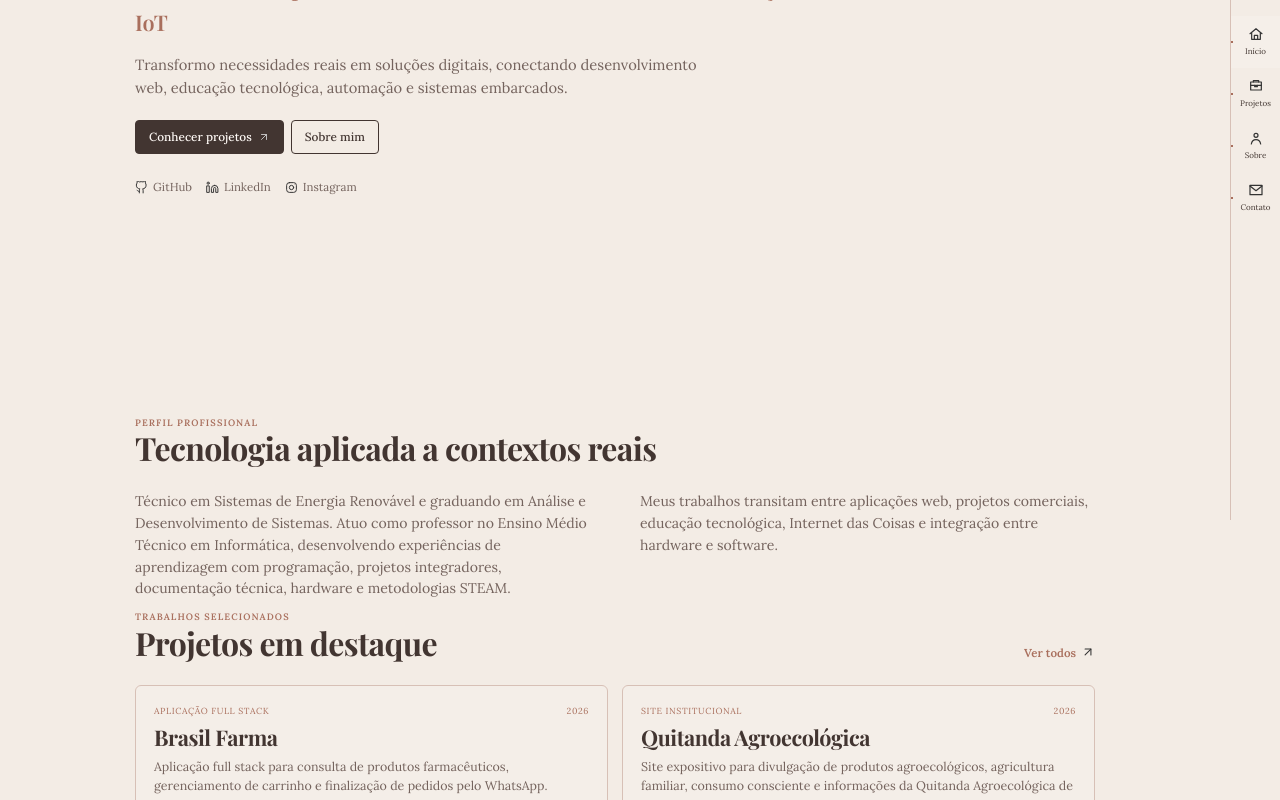
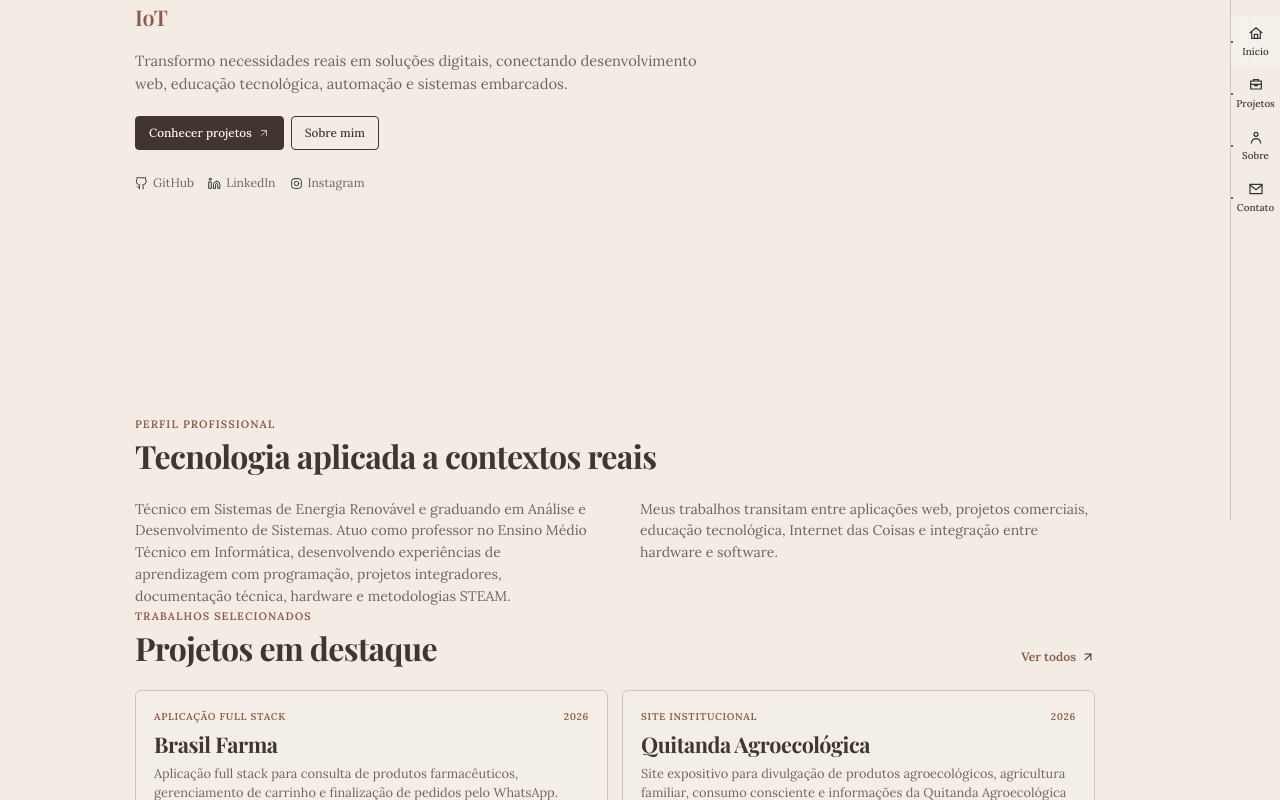
Before and after one commit to kaymmiNunes/portfolio-kaymmi-nunes, a React (Vite) app: page / in a window 1280 px wide. Shown: the part 280-1080 px from the top of the page. Built offline with nearby package versions, Linux system fonts and the light colour scheme.

Commit message:
refactor:

```diff
--- a/src/main.tsx
+++ b/src/main.tsx
@@ -4,7 +4,15 @@ import { BrowserRouter } from "react-router-dom";
 import { App } from "./App";
 import "./styles/index.css";
 
-createRoot(document.getElementById("root")!).render(
+const rootElement = document.getElementById("root");
+
+if (!rootElement) {
+  throw new Error(
+    'O elemento com o identificador "root" não foi encontrado.',
+  );
+}
+
+createRoot(rootElement).render(
   <StrictMode>
     <BrowserRouter>
       <App />
--- a/src/styles/index.css
+++ b/src/styles/index.css
@@ -8,7 +8,7 @@
   --text: #423531;
   --text-muted: #74635d;
 
-  --accent: #a96f5d;
+  --accent: #8f5848;
   --accent-soft: #dfbeb2;
 
   --border: #d7c0b6;
@@ -21,10 +21,6 @@
   --font-body: "Lora", Georgia, serif;
 
   --shadow: 0 12px 32px rgba(77, 53, 47, 0.08);
-}
-
-.sidebar-header {
-  background: rgba(243, 236, 229, 0.94);
 }
 
 /* ==========================================================
@@ -51,6 +47,8 @@ html {
 body {
   min-width: 320px;
   min-height: 100vh;
+
+  overflow-x: hidden;
 
   background: var(--background);
   color: var(--text);
@@ -98,7 +96,7 @@ ol {
 
 :focus-visible {
   outline: 2px solid var(--accent);
-  outline-offset: 2px;
+  outline-offset: 3px;
 }
 
 /* ==========================================================
@@ -149,8 +147,12 @@ ol {
   inset: 0 0 0 auto;
 
   width: var(--sidebar-width);
+
+  background: rgba(243, 236, 229, 0.94);
   border-left: 1px solid var(--border);
+
   backdrop-filter: blur(10px);
+  -webkit-backdrop-filter: blur(10px);
 
   z-index: 100;
 }
@@ -171,7 +173,7 @@ ol {
   position: relative;
 
   width: 100%;
-  height: 52px;
+  min-height: 52px;
 
   display: flex;
   flex-direction: column;
@@ -181,7 +183,8 @@ ol {
 
   color: var(--text);
 
-  font-size: 0.5rem;
+  font-size: 0.62rem;
+  font-weight: 500;
   text-decoration: none;
 
   transition:
@@ -208,7 +211,7 @@ ol {
 }
 
 .menu-nav a.active-link {
-  background: rgba(255, 255, 255, 0.14);
+  background: rgba(255, 255, 255, 0.2);
 }
 
 .menu-nav a.active-link::after {
@@ -231,10 +234,9 @@ ol {
 .eyebrow {
   color: var(--accent);
 
-  margin-top: 10px;
-  font-size: 0.58rem;
+  font-size: 0.68rem;
   font-weight: 600;
-  letter-spacing: 0.12em;
+  letter-spacing: 0.1em;
   text-transform: uppercase;
 }
 
@@ -332,7 +334,8 @@ p {
   transition:
     transform 0.2s ease,
     background 0.2s ease,
-    border-color 0.2s ease;
+    border-color 0.2s ease,
+    color 0.2s ease;
 }
 
 .button:hover {
@@ -342,6 +345,11 @@ p {
 .button--primary {
   background: var(--text);
   color: var(--surface);
+}
+
+.button--primary:hover {
+  background: var(--accent);
+  border-color: var(--accent);
 }
 
 .button--primary .icon {
@@ -381,12 +389,16 @@ p {
 
   color: var(--text-muted);
 
-  font-size: 0.72rem;
+  font-size: 0.76rem;
   text-decoration: none;
+
+  transition: color 0.2s ease;
 }
 
 .social-link:hover {
   color: var(--accent);
+  text-decoration: underline;
+  text-underline-offset: 3px;
 }
 
 .social-link .icon {
@@ -410,6 +422,9 @@ p {
   margin-bottom: 24px;
 }
 
+.section-heading h2 {
+  margin-top: 5px;
+}
 
 .section-heading--inline {
   max-width: none;
@@ -435,12 +450,13 @@ p {
 
   color: var(--accent);
 
-  font-size: 0.72rem;
+  font-size: 0.76rem;
   font-weight: 600;
   text-decoration: none;
 }
 
-.text-link:hover {
+.text-link:hover,
+.text-link:focus-visible {
   text-decoration: underline;
   text-underline-offset: 3px;
 }
@@ -462,18 +478,21 @@ p {
 
   padding: 18px;
 
-  background: rgba(255, 255, 255, 0.12);
+  background: rgba(255, 255, 255, 0.14);
 
   border: 1px solid var(--border);
   border-radius: 6px;
 
   transition:
     background 0.2s ease,
+    border-color 0.2s ease,
     transform 0.2s ease;
 }
 
 .project-card:hover {
   background: var(--surface-muted);
+  border-color: var(--accent-soft);
+
   transform: translateY(-2px);
 }
 
@@ -484,7 +503,8 @@ p {
 
   color: var(--accent);
 
-  font-size: 0.55rem;
+  font-size: 0.62rem;
+  font-weight: 600;
   letter-spacing: 0.07em;
   text-transform: uppercase;
 }
@@ -497,6 +517,8 @@ p {
 
 .project-card h2 a {
   text-decoration: none;
+
+  transition: color 0.2s ease;
 }
 
 .project-card h2 a:hover {
@@ -506,7 +528,7 @@ p {
 .project-card p {
   margin-bottom: 12px;
 
-  font-size: 0.78rem;
+  font-size: 0.8rem;
 }
 
 /* ==========================================================
@@ -596,6 +618,8 @@ p {
 
 .project-list-item h2 a {
   text-decoration: none;
+
+  transition: color 0.2s ease;
 }
 
 .project-list-item h2 a:hover {
@@ -605,7 +629,7 @@ p {
 .project-list-item p {
   max-width: 620px;
 
-  font-size: 0.78rem;
+  font-size: 0.8rem;
 }
 
 .project-list-item__arrow {
@@ -622,11 +646,14 @@ p {
 
   transition:
     background 0.2s ease,
+    border-color 0.2s ease,
     transform 0.2s ease;
 }
 
 .project-list-item__arrow:hover {
   background: var(--accent-soft);
+  border-color: var(--accent);
+
   transform: rotate(4deg);
 }
 
@@ -651,12 +678,12 @@ p {
   padding: 3px 7px;
 
   color: var(--text-muted);
-  background: rgba(255, 255, 255, 0.13);
+  background: rgba(255, 255, 255, 0.18);
 
   border: 1px solid var(--border);
   border-radius: 999px;
 
-  font-size: 0.62rem;
+  font-size: 0.68rem;
 }
 
 .chip-list--large {
@@ -666,7 +693,7 @@ p {
 .chip-list--large .chip {
   padding: 4px 8px;
 
-  font-size: 0.68rem;
+  font-size: 0.72rem;
 }
 
 /* ==========================================================
@@ -686,12 +713,16 @@ p {
 
   color: var(--text-muted);
 
-  font-size: 0.7rem;
+  font-size: 0.76rem;
   text-decoration: none;
+
+  transition: color 0.2s ease;
 }
 
 .back-link:hover {
   color: var(--accent);
+  text-decoration: underline;
+  text-underline-offset: 3px;
 }
 
 .project-detail__header h1 {
@@ -742,7 +773,7 @@ p {
 
   color: var(--text-muted);
 
-  font-size: 0.6rem;
+  font-size: 0.68rem;
   text-align: center;
 }
 
@@ -781,13 +812,16 @@ p {
 .project-facts span {
   color: var(--accent);
 
-  font-size: 0.54rem;
+  font-size: 0.62rem;
+  font-weight: 600;
   letter-spacing: 0.08em;
   text-transform: uppercase;
 }
 
 .project-facts strong {
-  font-size: 0.72rem;
+  color: var(--text);
+
+  font-size: 0.74rem;
   font-weight: 500;
 }
 
@@ -827,7 +861,7 @@ p {
 
   color: var(--text-muted);
 
-  font-size: 0.78rem;
+  font-size: 0.8rem;
 }
 
 .project-story li::before {
@@ -859,7 +893,7 @@ p {
 
   border-left: 2px solid var(--accent);
 
-  font-size: 0.72rem;
+  font-size: 0.74rem;
 }
 
 /* ==========================================================
@@ -883,6 +917,8 @@ p {
   font-size: clamp(1.25rem, 3vw, 2.2rem);
   line-height: 1.1;
   text-decoration: none;
+
+  transition: color 0.2s ease;
 }
 
 .next-project > a:hover {
@@ -916,6 +952,8 @@ p {
   padding: 16px;
 
   background: var(--surface-muted);
+
+  border: 1px solid var(--border);
   border-radius: 6px;
 }
 
@@ -949,7 +987,8 @@ p {
 .timeline article span {
   color: var(--accent);
 
-  font-size: 0.55rem;
+  font-size: 0.62rem;
+  font-weight: 600;
   letter-spacing: 0.08em;
   text-transform: uppercase;
 }
@@ -1005,7 +1044,7 @@ p {
 
   color: var(--accent);
 
-  font-size: 0.6rem;
+  font-size: 0.62rem;
   font-weight: 600;
   letter-spacing: 0.1em;
   text-transform: uppercase;
@@ -1041,7 +1080,7 @@ p {
 
   color: var(--text-muted);
 
-  font-size: 0.76rem;
+  font-size: 0.78rem;
   line-height: 1.5;
 }
 
@@ -1158,9 +1197,11 @@ p {
 
   .menu-nav a {
     width: 25%;
-    height: 50px;
+    min-height: 50px;
 
     gap: 2px;
+
+    font-size: 0.58rem;
   }
 
   .menu-nav a::after {
@@ -1183,6 +1224,10 @@ p {
   .menu-nav .icon {
     width: 14px;
     height: 14px;
+  }
+
+  .eyebrow {
+    font-size: 0.64rem;
   }
 
   .hero {
@@ -1208,6 +1253,12 @@ p {
   .section-heading--inline {
     align-items: start;
     flex-direction: column;
+  }
+
+  .project-card p,
+  .project-list-item p,
+  .project-story li {
+    font-size: 0.78rem;
   }
 
   .project-list-item {
@@ -1307,6 +1358,7 @@ p {
   *::after {
     animation-duration: 0.01ms !important;
     animation-iteration-count: 1 !important;
+    scroll-behavior: auto !important;
     transition-duration: 0.01ms !important;
   }
 }
```
